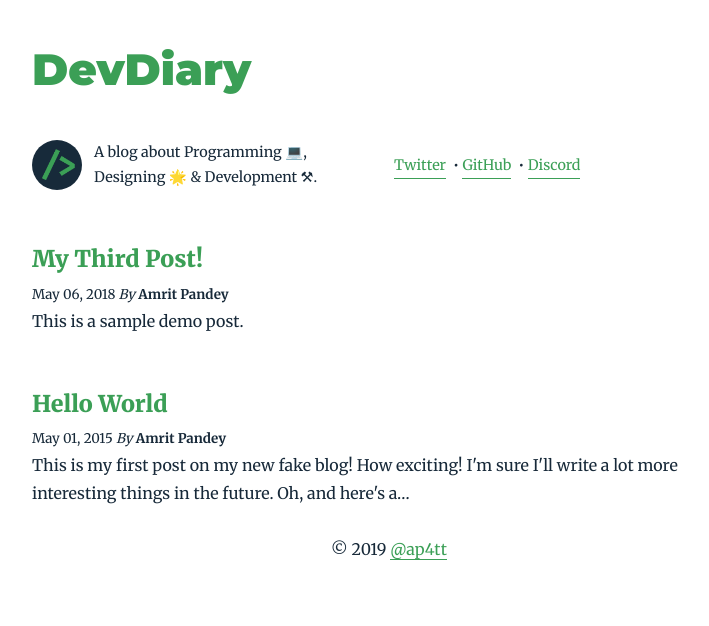
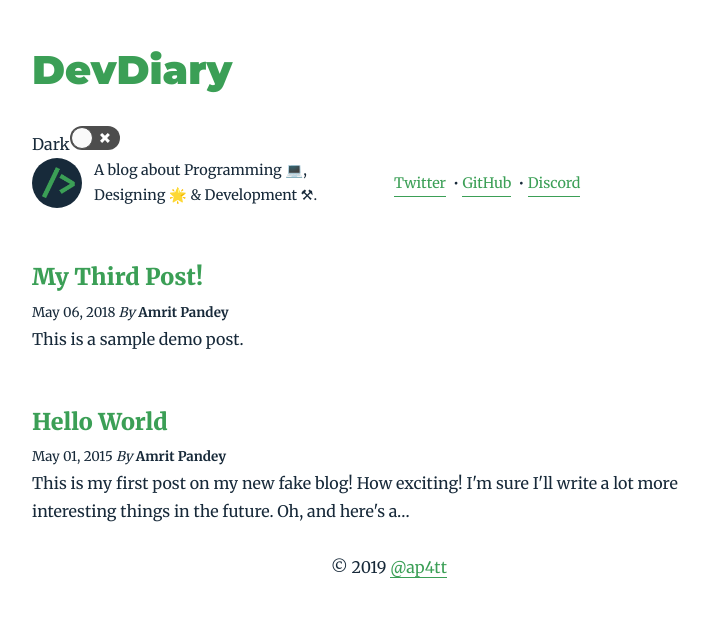
Before and after one commit to ap4gh/devdiaryblog, a Gatsby site: page / in a window 1280 px wide. Shown: the whole page, without its empty margins (251-960 px from the left). Built offline with nearby package versions, Linux system fonts and the light colour scheme; Gatsby itself is replaced by a stand-in of ours; some packages are replaced by stand-ins of ours.

Commit message:
functionality to save theme{dark, light} with React state persistance

```diff
--- a/src/components/Layout.js
+++ b/src/components/Layout.js
@@ -1,9 +1,46 @@
 import React from 'react'
 import { Link } from 'gatsby'
+import Toggle from 'react-toggle'
 
 import { rhythm, scale } from '../utils/typography'
 
 class Layout extends React.Component {
+
+  constructor() {
+    super()
+    this.state = {
+      theme: window.localStorage.app_theme
+    }
+  }
+
+  getPreferredTheme = () => {
+    return window.localStorage.app_theme || null;
+  }
+
+  setPreferredTheme = (theme_name) => {
+    window.localStorage.setItem('app_theme', theme_name)
+  }
+
+  changeTheme = e => {
+    if (e.target.checked) {
+      this.setPreferredTheme('dark')
+    } else {
+      this.setPreferredTheme('light')
+    }
+    this.setState({
+      theme: this.getPreferredTheme()
+    })
+  }
+
+  componentDidMount = () => {
+    if (!this.getPreferredTheme()) {
+      window.localStorage.setItem('app_theme', 'light')
+    }
+    this.setState({
+      theme: this.getPreferredTheme()
+    })
+  }
+
   render() {
     const { location, title, children } = this.props
     const rootPath = `${__PATH_PREFIX__}/`
@@ -11,10 +48,10 @@ class Layout extends React.Component {
 
     if (location.pathname === rootPath) {
       header = (
+        <div className="main-header">
           <h1
             style={{
-            ...scale(1.1),
-            marginBottom: rhythm(1.5),
+              ...scale(1),
               marginTop: 0,
             }}
           >
@@ -28,9 +65,18 @@ class Layout extends React.Component {
               {title}
             </Link>
           </h1>
+          <label className="theme-toggler">
+            <span>Dark</span>
+            <Toggle
+              defaultChecked={this.state.theme == 'dark'}
+              onChange={e => this.changeTheme(e)}
+            />
+          </label>
+        </div>
       )
     } else {
       header = (
+        <div className="main-header">
           <h3
             style={{
               fontFamily: `Montserrat, sans-serif`,
@@ -49,9 +95,18 @@ class Layout extends React.Component {
               {title}
             </Link>
           </h3>
+          <label className="theme-toggler">
+            <span>Dark</span>
+            <Toggle
+              defaultChecked={this.state.theme == 'dark'}
+              onChange={e => this.changeTheme(e)}
+            />
+          </label>
+        </div>
       )
     }
     return (
+      <div className={`theme-${this.state.theme} app-container `}>
         <div
           style={{
             marginLeft: `auto`,
@@ -66,6 +121,7 @@ class Layout extends React.Component {
             © {new Date().getFullYear()} <a href="https://twitter.com/ap4tt">@ap4tt</a>
           </footer>
         </div>
+      </div>
     )
   }
 }
```
Lines whose indentation alone changed are shown as unchanged.
